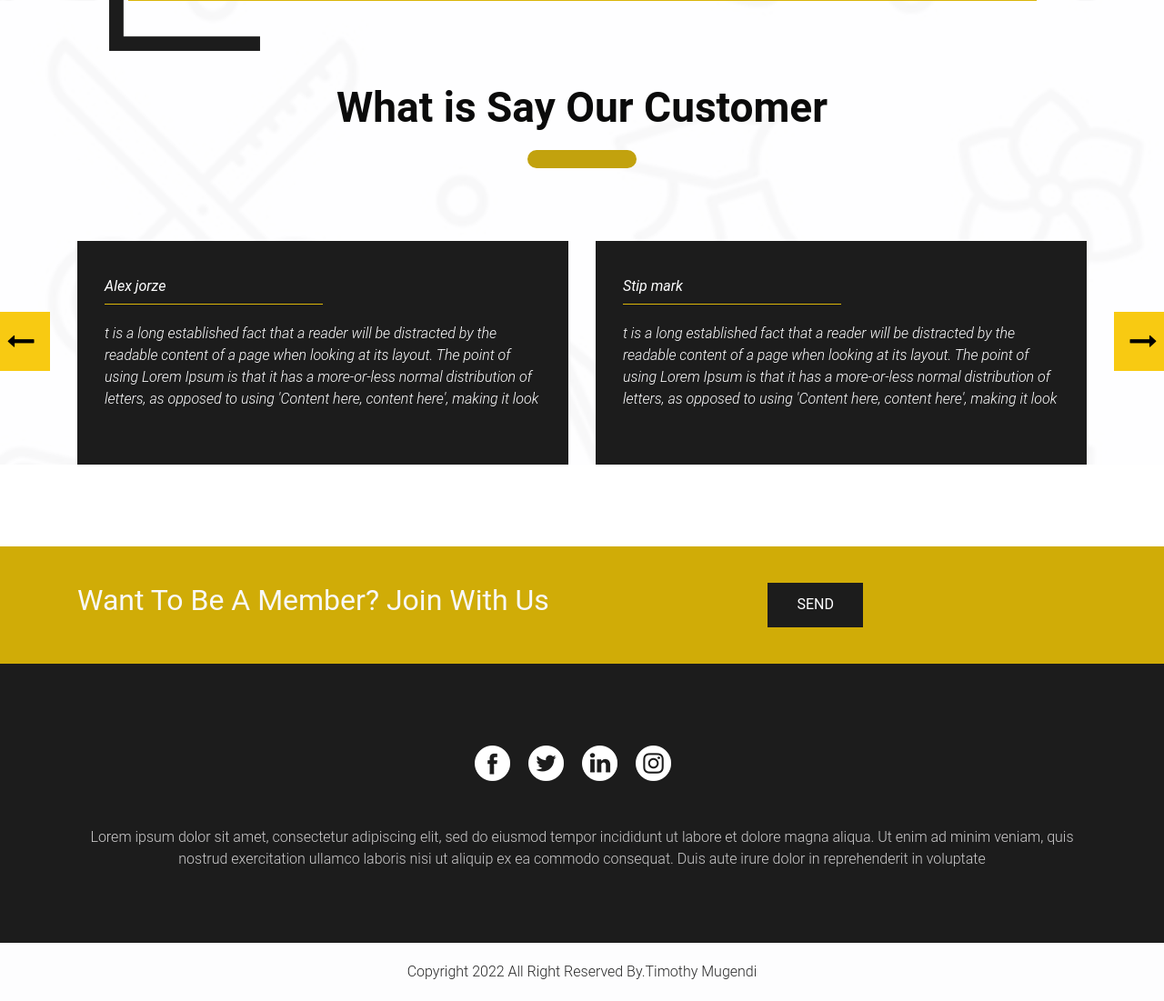
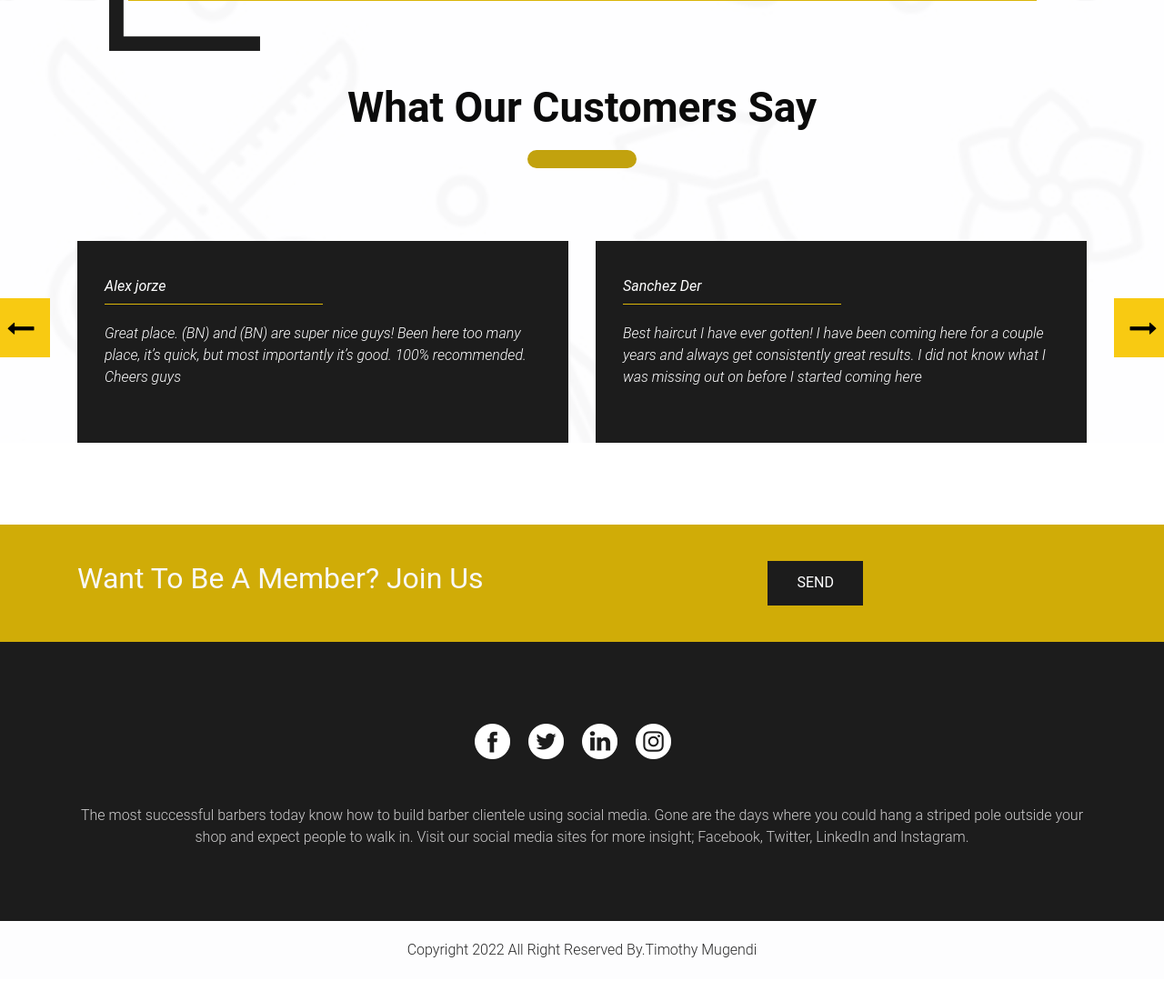
Before and after one commit to Timoh97/Fade-O-Clock-Barber, a Django app: page /pricing/ in a window 1280 px wide. Shown: the part 770-1871 px from the top of the page at 91% size. After the commit the page ends 1823 px from the top, so only its background shows below. Run offline with Django 3.2, Linux system fonts and the light colour scheme; some libraries are stand-ins or nearby versions.

Commit message:
change content in various pages

```diff
--- a/application/templates/index.html
+++ b/application/templates/index.html
@@ -188,7 +188,7 @@
           <div class="service_section_2">
             <div class="row">
               <div class="col-sm-4">
-                <div class="image_3"><img src="{% static 'images/img-3.png' %}">></div>
+                <div class="image_3"><img src="{% static 'images/img-3.png' %}"></div>
                 <h1 class="classic_text">CLASSIC HAIR CUT</h1>
                 <p class="consectetur_text">Who thought slit shaves can be this interesting and unique, the scissors are used to balance the outlook on the chins and rear.</p>
                 <div class="read_bt_main">
--- a/application/templates/pricing.html
+++ b/application/templates/pricing.html
@@ -101,7 +101,7 @@
       <!-- discount section end -->
       <!-- client section start -->
       <div class="client_section layout_padding">
-        <h1 class="client_taital">What is Say Our Customer</h1>
+        <h1 class="client_taital">What Our Customers Say</h1>
         <div class="container">
           <div id="main_slider" class="carousel slide" data-ride="carousel">
             <div class="carousel-inner">
@@ -110,13 +110,13 @@
                   <div class="col-md-6">
                     <div class="alex_bg">
                       <h3 class="alex_text">Alex jorze</h3>
-                      <p class="reader_text">t is a long established fact that a reader will be distracted by the readable content of a page when looking at its layout. The point of using Lorem Ipsum is that it has a more-or-less normal distribution of letters, as opposed to using 'Content here, content here', making it look</p>
+                      <p class="reader_text"> Great place. (BN) and (BN) are super nice guys! Been here too many place, it’s quick, but most importantly it’s good. 100% recommended. Cheers guys</p>
                     </div>
                   </div>
                   <div class="col-md-6">
                     <div class="alex_bg">
-                      <h3 class="alex_text">Stip mark</h3>
-                      <p class="reader_text">t is a long established fact that a reader will be distracted by the readable content of a page when looking at its layout. The point of using Lorem Ipsum is that it has a more-or-less normal distribution of letters, as opposed to using 'Content here, content here', making it look</p>
+                      <h3 class="alex_text">Sanchez Der</h3>
+                      <p class="reader_text">Best haircut I have ever gotten! I have been coming here for a couple years and always get consistently great results. I did not know what I was missing out on before I started coming here</p>
                     </div>
                   </div>
                 </div>
@@ -125,14 +125,14 @@
                 <div class="row">
                   <div class="col-md-6">
                     <div class="alex_bg">
-                      <h3 class="alex_text">Alex jorze</h3>
-                      <p class="reader_text">t is a long established fact that a reader will be distracted by the readable content of a page when looking at its layout. The point of using Lorem Ipsum is that it has a more-or-less normal distribution of letters, as opposed to using 'Content here, content here', making it look</p>
+                      <h3 class="alex_text">Brighton Frank</h3>
+                      <p class="reader_text">Had my hair cut after booking an appointment online today. Looks great, the barbers were friendly, and I was in and out in 20 minutes. I’ll be returning.</p>
                     </div>
                   </div>
                   <div class="col-md-6">
                     <div class="alex_bg">
                       <h3 class="alex_text">Stip mark</h3>
-                      <p class="reader_text">t is a long established fact that a reader will be distracted by the readable content of a page when looking at its layout. The point of using Lorem Ipsum is that it has a more-or-less normal distribution of letters, as opposed to using 'Content here, content here', making it look</p>
+                      <p class="reader_text"> Great guys been here already couple of times and very satisfied with the haircut and they do offer a punch card which’s get 9 haircut and 10 one would be free can’t get any better then this.</p>
                     </div>
                   </div>
                 </div>
@@ -141,14 +141,14 @@
                 <div class="row">
                   <div class="col-md-6">
                     <div class="alex_bg">
-                      <h3 class="alex_text">Alex jorze</h3>
-                      <p class="reader_text">t is a long established fact that a reader will be distracted by the readable content of a page when looking at its layout. The point of using Lorem Ipsum is that it has a more-or-less normal distribution of letters, as opposed to using 'Content here, content here', making it look</p>
+                      <h3 class="alex_text">Tenhug Joe</h3>
+                      <p class="reader_text"> Great guys been here already couple of times and very satisfied with the haircut and they do offer a punch card which’s get 9 haircut and 10 one would be free can’t get any better then this.</p>
                     </div>
                   </div>
                   <div class="col-md-6">
                     <div class="alex_bg">
-                      <h3 class="alex_text">Stip mark</h3>
-                      <p class="reader_text">t is a long established fact that a reader will be distracted by the readable content of a page when looking at its layout. The point of using Lorem Ipsum is that it has a more-or-less normal distribution of letters, as opposed to using 'Content here, content here', making it look</p>
+                      <h3 class="alex_text">Don Bosco</h3>
+                      <p class="reader_text"> I have definitely found my new go-to barbershop. I was totally shocked by their affordable offered services. Despite their affordable rate, they still provided their fellow customers a high-quality haircut. </p>
                     </div>
                   </div>
                 </div>
@@ -164,12 +164,15 @@
         </div>
       </div>
       <!-- client section end -->
+      <!-- contact section start -->
+
+      <!-- client section end -->
       <!-- join us section start -->
       <div class="join_section margin_top_0">
         <div class="container">
           <div class="row">
             <div class="col-md-6">
-              <h1 class="member_text">Want To Be A Member? Join With Us</h1>
+              <h1 class="member_text">Want To Be A Member? Join Us</h1>
             </div>
             <div class="col-md-6">
               <div class="join_bt"><a href="#">SEND</a></div>
@@ -189,7 +192,7 @@
               <li><a href="#"><img src=" {% static 'images/instagram-icon.png' %}"></a></li>
             </ul>
           </div>
-          <p class="lorem_ipsum_text">Lorem ipsum dolor sit amet, consectetur adipiscing elit, sed do eiusmod tempor incididunt ut labore et dolore magna aliqua. Ut enim ad minim veniam, quis nostrud exercitation ullamco laboris nisi ut aliquip ex ea commodo consequat. Duis aute irure dolor in reprehenderit in voluptate</p>
+          <p class="lorem_ipsum_text">The most successful barbers today know how to build barber clientele using social media. Gone are the days where you could hang a striped pole outside your shop and expect people to walk in. Visit our social media sites for more insight; Facebook, Twitter, LinkedIn and Instagram.</p>
         </div>
       </div>
       <!-- footer section end -->
```
Also changed, not shown: application/templates/about.html (+4 -4 lines), application/templates/services.html (+8 -8 lines).
